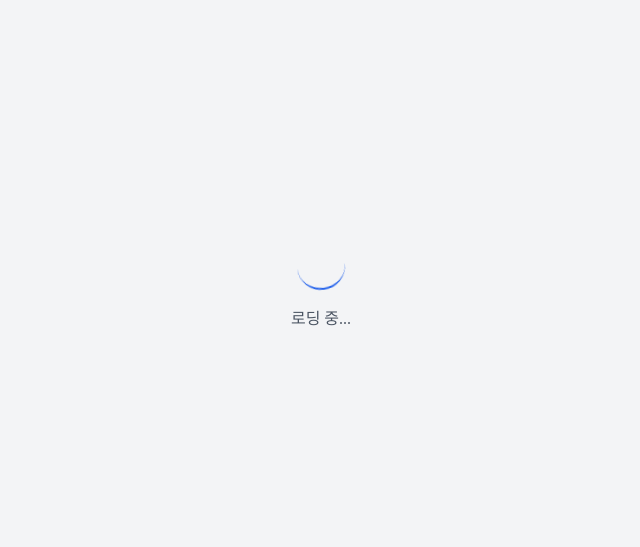
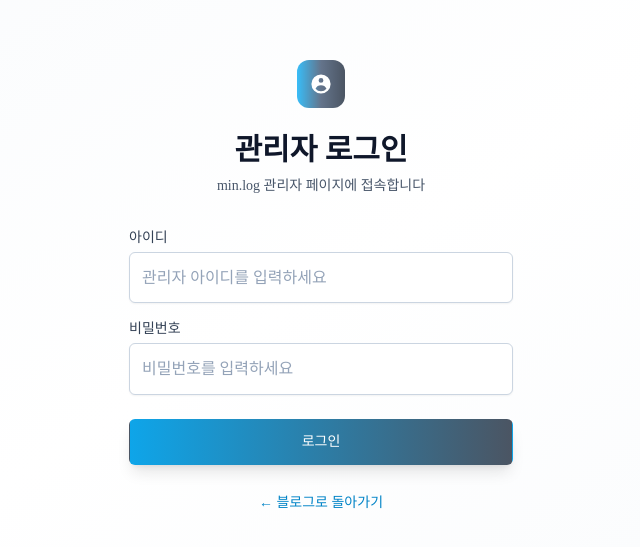
Before and after one commit to minhwang72/blog, a Next.js app: page /admin/login in a window 1280 px wide. Before the commit this address had no page. Shown: the part 113-660 px from the top of the page, without its empty margins (319-959 px from the left). Built offline with nearby package versions, Linux system fonts and the light colour scheme.

Commit message:
🔧 로그인 페이지 무한로딩 문제 해결 및 디자인 개선

```diff
--- a/src/app/(main)/blog/page.tsx
+++ b/src/app/(main)/blog/page.tsx
@@ -96,20 +96,14 @@ export default function BlogPage() {
           {/* 포스트 목록 - 웹에 맞는 레이아웃 */}
           <div className="space-y-8">
             {paginatedPosts.length === 0 ? (
-              <div className="text-center py-16">
+              <div className="text-center py-20">
                 <div className="text-6xl mb-6">📝</div>
                 <h3 className="text-2xl font-semibold text-slate-900 dark:text-slate-100 mb-4">
                   포스트가 없습니다
                 </h3>
-                <p className="text-slate-600 dark:text-slate-400 mb-8 max-w-md mx-auto">
-                  첫 번째 포스트를 작성해보세요!
+                <p className="text-slate-600 dark:text-slate-400 max-w-md mx-auto">
+                  포스트를 기다리고 있습니다.
                 </p>
-                <Link
-                  href="/admin/posts/new"
-                  className="inline-flex items-center px-6 py-3 bg-gradient-to-r from-sky-500 to-gray-600 hover:from-sky-600 hover:to-gray-700 text-white font-medium rounded-lg transition-all duration-200 shadow-lg hover:shadow-xl"
-                >
-                  포스트 작성하기
-                </Link>
               </div>
             ) : (
               <div className="grid grid-cols-1 md:grid-cols-2 lg:grid-cols-3 gap-8">
--- a/src/app/(main)/categories/[slug]/page.tsx
+++ b/src/app/(main)/categories/[slug]/page.tsx
@@ -118,15 +118,9 @@ export default async function CategoryPage({ params }: PageProps) {
                 <h3 className="text-2xl font-semibold text-slate-900 dark:text-slate-100 mb-4">
                   포스트가 없습니다
                 </h3>
-                <p className="text-slate-600 dark:text-slate-400 mb-8 max-w-md mx-auto">
+                <p className="text-slate-600 dark:text-slate-400 max-w-md mx-auto">
                   이 카테고리에 아직 포스트가 없습니다.
                 </p>
-                <Link
-                  href="/admin/posts/new"
-                  className="inline-flex items-center px-6 py-3 bg-gradient-to-r from-sky-500 to-purple-500 hover:from-sky-600 hover:to-purple-600 text-white font-medium rounded-lg transition-all duration-200 shadow-lg hover:shadow-xl"
-                >
-                  포스트 작성하기
-                </Link>
               </div>
             ) : (
               <div className="grid grid-cols-1 md:grid-cols-2 lg:grid-cols-3 gap-8">
--- a/src/app/(main)/page.tsx
+++ b/src/app/(main)/page.tsx
@@ -159,15 +159,9 @@ export default async function Home({ searchParams }: PageProps) {
                 <h3 className="text-2xl font-semibold text-slate-900 dark:text-slate-100 mb-4">
                   아직 포스트가 없습니다
                 </h3>
-                <p className="text-slate-600 dark:text-slate-400 mb-8 max-w-md mx-auto">
-                  첫 번째 포스트를 작성해보세요!
+                <p className="text-slate-600 dark:text-slate-400 max-w-md mx-auto">
+                  첫 번째 포스트를 기다리고 있습니다.
                 </p>
-                <Link
-                  href="/admin/posts/new"
-                  className="inline-flex items-center px-6 py-3 bg-gradient-to-r from-sky-500 to-gray-600 hover:from-sky-600 hover:to-gray-700 text-white font-medium rounded-lg transition-all duration-200 shadow-lg hover:shadow-xl"
-                >
-                  포스트 작성하기
-                </Link>
               </div>
             ) : (
               <div className="grid grid-cols-1 md:grid-cols-2 lg:grid-cols-3 gap-8">
--- a/src/app/admin/layout.tsx
+++ b/src/app/admin/layout.tsx
@@ -1,6 +1,6 @@
 'use client';
 
-import { useRouter } from 'next/navigation';
+import { useRouter, usePathname } from 'next/navigation';
 import { useEffect, useState } from 'react';
 import Link from 'next/link';
 
@@ -10,10 +10,17 @@ interface AdminLayoutProps {
 
 export default function AdminLayout({ children }: AdminLayoutProps) {
   const router = useRouter();
+  const pathname = usePathname();
   const [isAuthenticated, setIsAuthenticated] = useState(false);
   const [isLoading, setIsLoading] = useState(true);
 
   useEffect(() => {
+    // 로그인 페이지에서는 인증 체크를 하지 않음
+    if (pathname === '/admin/login') {
+      setIsLoading(false);
+      return;
+    }
+
     const checkAuth = () => {
       const sessionId = localStorage.getItem('adminSession');
       if (!sessionId) {
@@ -45,12 +52,17 @@ export default function AdminLayout({ children }: AdminLayoutProps) {
     };
 
     checkAuth();
-  }, [router]);
+  }, [router, pathname]);
 
   const handleLogout = () => {
     localStorage.removeItem('adminSession');
     router.push('/admin/login');
   };
+
+  // 로그인 페이지인 경우 바로 렌더링
+  if (pathname === '/admin/login') {
+    return <>{children}</>;
+  }
 
   if (isLoading) {
     return (
--- a/src/app/admin/login/layout.tsx
+++ b/src/app/admin/login/layout.tsx
@@ -4,7 +4,7 @@ export default function AdminLoginLayout({
   children: React.ReactNode;
 }) {
   return (
-    <div className="min-h-screen bg-gray-50 dark:bg-gray-900">
+    <div className="min-h-screen bg-gradient-to-br from-slate-50 via-white to-slate-50 dark:from-slate-900 dark:via-slate-800 dark:to-slate-900">
       {children}
     </div>
   );
--- a/src/app/admin/login/page.tsx
+++ b/src/app/admin/login/page.tsx
@@ -43,18 +43,18 @@ export default function AdminLoginPage() {
   };
 
   return (
-    <div className="min-h-screen flex items-center justify-center">
-      <div className="max-w-md w-full space-y-8">
+    <div className="min-h-screen flex items-center justify-center bg-gradient-to-br from-slate-50 via-white to-slate-50 dark:from-slate-900 dark:via-slate-800 dark:to-slate-900">
+      <div className="max-w-md w-full space-y-8 p-8">
         <div>
-          <div className="mx-auto h-12 w-12 flex items-center justify-center rounded-xl bg-blue-500">
+          <div className="mx-auto h-12 w-12 flex items-center justify-center rounded-xl bg-gradient-to-r from-sky-400 via-slate-500 to-gray-600">
             <svg className="h-6 w-6 text-white" fill="currentColor" viewBox="0 0 20 20">
               <path fillRule="evenodd" d="M18 10a8 8 0 11-16 0 8 8 0 0116 0zm-6-3a2 2 0 11-4 0 2 2 0 014 0zm-2 4a5 5 0 00-4.546 2.916A5.986 5.986 0 0010 16a5.986 5.986 0 004.546-2.084A5 5 0 0010 11z" clipRule="evenodd" />
             </svg>
           </div>
-          <h2 className="mt-6 text-center text-3xl font-bold text-gray-900 dark:text-white">
+          <h2 className="mt-6 text-center text-3xl font-bold text-slate-900 dark:text-slate-100">
             관리자 로그인
           </h2>
-          <p className="mt-2 text-center text-sm text-gray-600 dark:text-gray-400">
+          <p className="mt-2 text-center text-sm text-slate-600 dark:text-slate-400">
             min.log 관리자 페이지에 접속합니다
           </p>
         </div>
@@ -62,7 +62,7 @@ export default function AdminLoginPage() {
         <form className="mt-8 space-y-6" onSubmit={handleSubmit}>
           <div className="space-y-4">
             <div>
-              <label htmlFor="username" className="block text-sm font-medium text-gray-700 dark:text-gray-300">
+              <label htmlFor="username" className="block text-sm font-medium text-slate-700 dark:text-slate-300">
                 아이디
               </label>
               <input
@@ -72,13 +72,13 @@ export default function AdminLoginPage() {
                 required
                 value={formData.username}
                 onChange={(e) => setFormData({ ...formData, username: e.target.value })}
-                className="mt-1 block w-full px-3 py-3 border border-gray-300 dark:border-gray-600 rounded-md shadow-sm placeholder-gray-400 dark:placeholder-gray-500 focus:outline-none focus:ring-blue-500 focus:border-blue-500 bg-white dark:bg-gray-800 text-gray-900 dark:text-white"
+                className="mt-1 block w-full px-3 py-3 border border-slate-300 dark:border-slate-600 rounded-md shadow-sm placeholder-slate-400 dark:placeholder-slate-500 focus:outline-none focus:ring-sky-500 focus:border-sky-500 bg-white dark:bg-slate-800 text-slate-900 dark:text-slate-100"
                 placeholder="관리자 아이디를 입력하세요"
               />
             </div>
 
             <div>
-              <label htmlFor="password" className="block text-sm font-medium text-gray-700 dark:text-gray-300">
+              <label htmlFor="password" className="block text-sm font-medium text-slate-700 dark:text-slate-300">
                 비밀번호
               </label>
               <input
@@ -88,7 +88,7 @@ export default function AdminLoginPage() {
                 required
                 value={formData.password}
                 onChange={(e) => setFormData({ ...formData, password: e.target.value })}
-                className="mt-1 block w-full px-3 py-3 border border-gray-300 dark:border-gray-600 rounded-md shadow-sm placeholder-gray-400 dark:placeholder-gray-500 focus:outline-none focus:ring-blue-500 focus:border-blue-500 bg-white dark:bg-gray-800 text-gray-900 dark:text-white"
+                className="mt-1 block w-full px-3 py-3 border border-slate-300 dark:border-slate-600 rounded-md shadow-sm placeholder-slate-400 dark:placeholder-slate-500 focus:outline-none focus:ring-sky-500 focus:border-sky-500 bg-white dark:bg-slate-800 text-slate-900 dark:text-slate-100"
                 placeholder="비밀번호를 입력하세요"
               />
             </div>
@@ -111,7 +111,7 @@ export default function AdminLoginPage() {
             <button
               type="submit"
               disabled={loading}
-              className="group relative w-full flex justify-center py-3 px-4 border border-transparent text-sm font-medium rounded-md text-white bg-blue-600 hover:bg-blue-700 focus:outline-none focus:ring-2 focus:ring-offset-2 focus:ring-blue-500 disabled:opacity-50 disabled:cursor-not-allowed transition-colors"
+              className="group relative w-full flex justify-center py-3 px-4 border border-transparent text-sm font-medium rounded-md text-white bg-gradient-to-r from-sky-500 to-gray-600 hover:from-sky-600 hover:to-gray-700 focus:outline-none focus:ring-2 focus:ring-offset-2 focus:ring-sky-500 disabled:opacity-50 disabled:cursor-not-allowed transition-all duration-200 shadow-lg hover:shadow-xl"
             >
               {loading ? (
                 <>
@@ -130,7 +130,7 @@ export default function AdminLoginPage() {
           <div className="text-center">
             <a
               href="/"
-              className="text-sm text-blue-600 dark:text-blue-400 hover:text-blue-500 dark:hover:text-blue-300"
+              className="text-sm text-sky-600 dark:text-sky-400 hover:text-sky-500 dark:hover:text-sky-300"
             >
               ← 블로그로 돌아가기
             </a>
```
